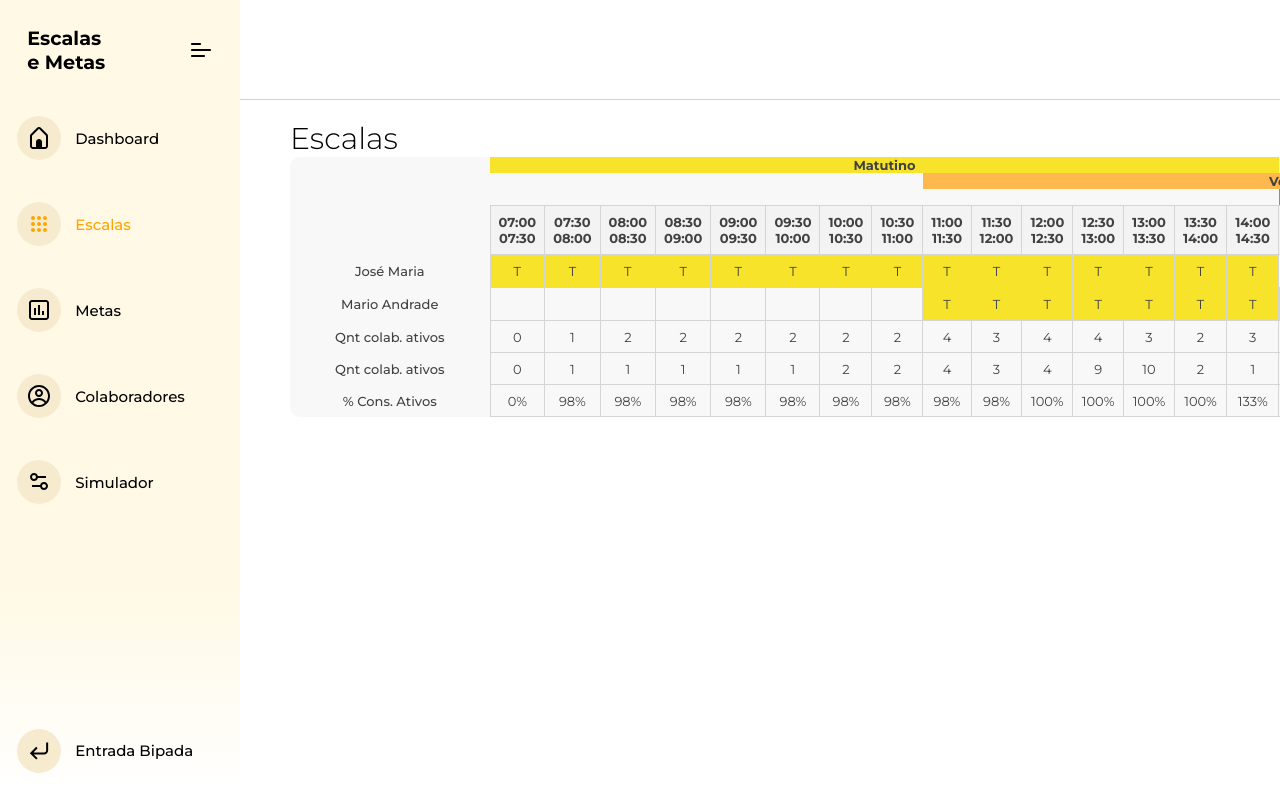
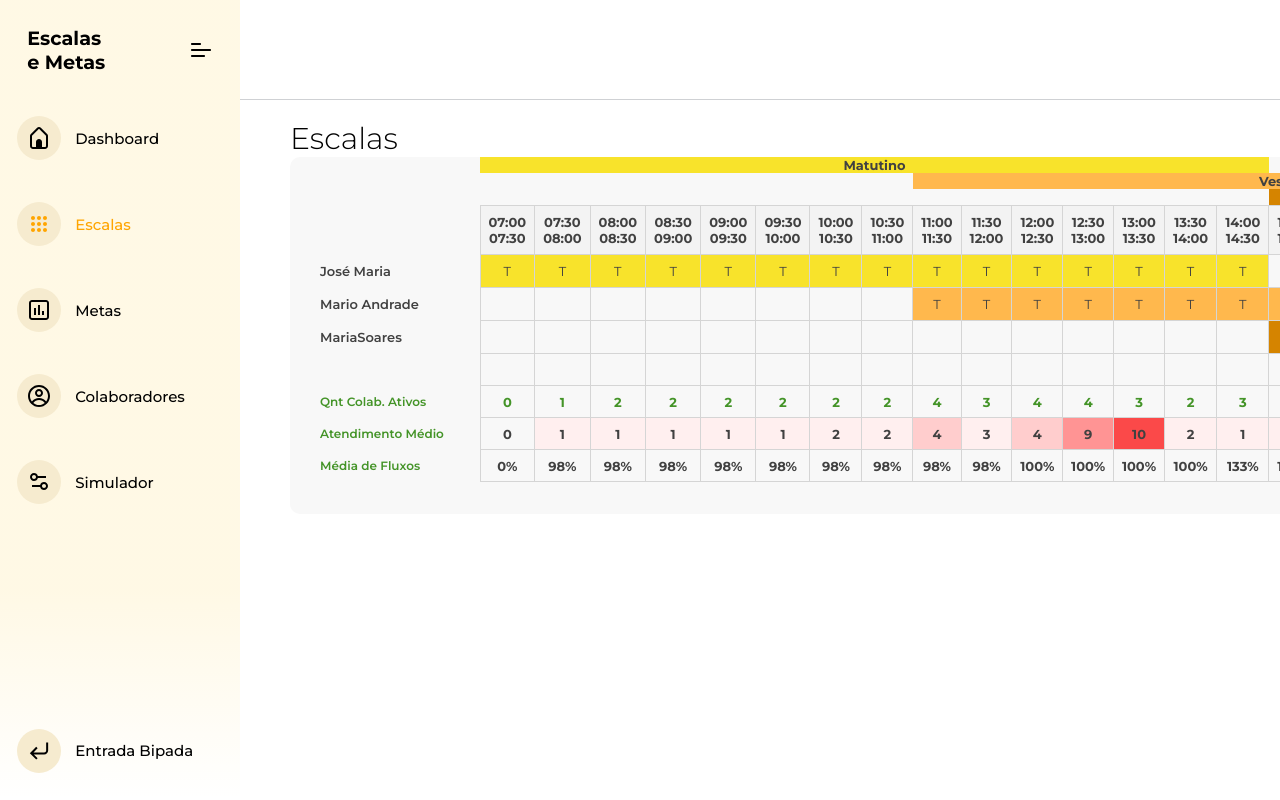
Before and after one commit to Wilianbps/App-Natura-Escalas-e-Metas-Frontend, a React (Vite) app: page /escalas in a window 1280 px wide. Shown: the top 800 px of the page. Built offline with nearby package versions, Linux system fonts and the light colour scheme.

Commit message:
feat: stylization in scale table

```diff
--- a/src/pages/Scales/index.tsx
+++ b/src/pages/Scales/index.tsx
@@ -2,11 +2,35 @@ import { useEffect, useState } from 'react'
 
 import { IScale } from './interfaces'
 import { dataScales } from './scales'
-import { Container, ContainerTable, SelectStyled } from './styles'
+import {
+  Container,
+  ContainerTable,
+  SelectStyled,
+  TableDataInfo,
+} from './styles'
 import { times } from './times'
 
 export function Scales() {
   const [scales, setScales] = useState({} as IScale)
+
+  async function updateTurn(updatedScales: IScale, rowIndex: number) {
+    const index = updatedScales.turns[rowIndex].options.findIndex(
+      (option) => option.type === 'T' || option.type === 'R',
+    )
+
+    if (index !== -1) {
+      if (index >= 0 && index <= 7) {
+        updatedScales.turns[rowIndex].turn = 'T1'
+        setScales(updatedScales)
+      } else if (index >= 8 && index <= 14) {
+        updatedScales.turns[rowIndex].turn = 'T2'
+        setScales(updatedScales)
+      } else if (index >= 15 && index <= 30) {
+        updatedScales.turns[rowIndex].turn = 'T3'
+        setScales(updatedScales)
+      }
+    }
+  }
 
   function handleChangeToDoTime(
     event: React.ChangeEvent<HTMLSelectElement>,
@@ -14,11 +38,6 @@ export function Scales() {
     optionId: number,
   ) {
     const { value } = event.target
-
-    console.log('event', value)
-    console.log('index', rowIndex)
-    console.log('id', optionId)
-
     // Copiar o estado atual das escalas
     const updatedScales = { ...scales }
 
@@ -32,11 +51,11 @@ export function Scales() {
       selectedOption.type = value
     }
 
+    updateTurn(updatedScales, rowIndex)
+
     // Atualizar o estado com as novas escalas
     setScales(updatedScales)
   }
-
-  console.log('scales', scales)
 
   useEffect(() => {
     setScales(dataScales)
@@ -83,12 +102,11 @@ export function Scales() {
           </thead>
           <tbody>
             {scales?.turns?.map((scale, index) => (
-              /*     <tr key={`${index}${scale.id}`}> */
               <tr key={index}>
                 <td>{scale.name}</td>
                 {scale.options.map((option) => (
                   <td key={option.id}>
-                    <SelectStyled variant={option.type}>
+                    <SelectStyled option={option.type} turn={scale.turn}>
                       <select
                         value={option.type}
                         onChange={(event) =>
@@ -108,17 +126,31 @@ export function Scales() {
                 ))}
               </tr>
             ))}
+            <tr>
+              {Array(31)
+                .fill(null)
+                .map((_item, index) => (
+                  <td key={index}></td>
+                ))}
+            </tr>
 
-            {scales?.values?.map((value, index) => (
-              <tr key={`scaleValue_${index}`}>
-                <td>{value.type}</td>
-                {value.value!.map((item, index) => (
-                  <td key={`value_${index}`}>
-                    <span>{item}</span>
-                  </td>
+            {scales?.infos?.map((info, indexTr) => (
+              <tr key={`scaleInfos_${indexTr}`}>
+                <td className="title-info-scale">{info.type}</td>
+                {info?.values?.map((value, indexTd) => (
+                  <TableDataInfo
+                    key={`value_${indexTd}`}
+                    type={info.type}
+                    value={value}
+                  >
+                    <span>{value}</span>
+                  </TableDataInfo>
                 ))}
               </tr>
             ))}
+            <tr>
+              <td></td>
+            </tr>
           </tbody>
         </table>
       </ContainerTable>
--- a/src/pages/Scales/interfaces/index.tsx
+++ b/src/pages/Scales/interfaces/index.tsx
@@ -5,9 +5,9 @@ export interface IScale {
     turn: string
     options: { id: number; type: string }[]
   }[]
-  values: {
+  infos: {
     type: string
-    value: number[] | string[]
+    values: number[] | string[]
   }[]
 }
 
--- a/src/pages/Scales/scales.tsx
+++ b/src/pages/Scales/scales.tsx
@@ -74,25 +74,62 @@ export const dataScales = {
         { id: 29, type: '' },
       ],
     },
+    {
+      id: 3,
+      name: 'MariaSoares',
+      turn: 'T3',
+      options: [
+        { id: 0, type: '' },
+        { id: 1, type: '' },
+        { id: 2, type: '' },
+        { id: 3, type: '' },
+        { id: 4, type: '' },
+        { id: 5, type: '' },
+        { id: 6, type: '' },
+        { id: 7, type: '' },
+        { id: 8, type: '' },
+        { id: 9, type: '' },
+        { id: 10, type: '' },
+        { id: 11, type: '' },
+        { id: 12, type: '' },
+        { id: 13, type: '' },
+        { id: 14, type: '' },
+        { id: 15, type: 'T' },
+        { id: 16, type: 'T' },
+        { id: 17, type: 'T' },
+        { id: 18, type: 'T' },
+        { id: 19, type: 'T' },
+        { id: 20, type: 'T' },
+        { id: 21, type: 'T' },
+        { id: 22, type: 'T' },
+        { id: 23, type: 'T' },
+        { id: 24, type: 'T' },
+        { id: 25, type: 'T' },
+        { id: 26, type: 'T' },
+        { id: 27, type: 'T' },
+        { id: 28, type: 'T' },
+        { id: 29, type: 'T' },
+      ],
+    },
   ],
-  values: [
+  infos: [
     {
-      type: 'Qnt colab. ativos',
-      value: [
+      type: 'Qnt Colab. Ativos',
+      values: [
         0, 1, 2, 2, 2, 2, 2, 2, 4, 3, 4, 4, 3, 2, 3, 3, 3, 3, 3, 2, 2, 2, 4, 3,
         3, 2, 2, 3, 4, 2,
       ],
     },
     {
-      type: 'Qnt colab. ativos',
-      value: [
-        0, 1, 1, 1, 1, 1, 2, 2, 4, 3, 4, 9, 10, 2, 1, 1, 1, 1, 1, 2, 2, 2, 2, 3,
-        3, 2, 2, 3, 1, 2,
+      type: 'Atendimento Médio',
+      values: [
+        0, 1, 1, 1, 1, 1, 2, 2, 4, 3, 4, 9, 10, 2, 1, 1, 1, 25, 1, 2, 2, 2, 2,
+        3, 3, 2, 2, 3, 1, 2,
       ],
     },
     {
-      type: '% Cons. Ativos',
-      value: [
+      type: 'Média de Fluxos',
+      values: [
         '0%',
         '98%',
         '98%',
--- a/src/pages/Scales/styles.ts
+++ b/src/pages/Scales/styles.ts
@@ -34,17 +34,33 @@ export const ContainerTable = styled.main`
 
     tbody {
       tr {
+        &:nth-last-of-type(2) {
+          font-weight: bold;
+        }
+        &:nth-last-of-type(3) {
+          font-weight: bold;
+        }
+        &:nth-last-of-type(4) {
+          color: ${(props) => props.theme.greenMedium};
+          font-weight: bold;
+        }
         td {
           border: 1px solid #d5d5d5;
           width: 100%;
           height: 32px;
           text-align: center;
 
-          :first-child {
+          &:first-of-type {
+            padding: 0 30px;
+            text-align: left;
             border: 0;
-            min-width: 200px;
-            text-align: center;
-            font-weight: 500;
+            min-width: 190px;
+            font-weight: 600;
+
+            &.title-info-scale {
+              font-size: 12px;
+              color: ${(props) => props.theme.greenMedium};
+            }
           }
         }
       }
@@ -53,7 +69,8 @@ export const ContainerTable = styled.main`
 `
 
 interface SelectStyledProps {
-  variant: string
+  option: string | null
+  turn: string
 }
 
 export const SelectStyled = styled.div<SelectStyledProps>`
@@ -80,30 +97,39 @@ export const SelectStyled = styled.div<SelectStyledProps>`
     display: inline-flex;
     justify-content: center;
     align-items: center;
+
     background-color: ${(props) =>
-      props.variant === 'T'
+      props.option === 'T' && props.turn === 'T1'
         ? props.theme.yellow
-        : props.variant === 'R'
-          ? props.theme.blueLight
-          : props.variant === 'F'
-            ? props.theme.gray
-            : props.variant === '' && 'transparent'};
+        : props.option === 'T' && props.turn === 'T2'
+          ? props.theme.orangeMedium
+          : props.option === 'T' && props.turn === 'T3'
+            ? props.theme.beigeDark
+            : props.option === 'R'
+              ? props.theme.blueLight
+              : 'transparent'};
   }
+`
 
-  /* width: 100%;
-  height: 32px;
-  border: none;
-  appearance: none;
-  text-align: center;
-  cursor: pointer;
-  :focus {
-    border: 1px solid ${(props) => props.theme.orangeDark};
-  }
+interface TableDataInfo {
+  type: string
+  value: number | string
+}
 
+export const TableDataInfo = styled.td<TableDataInfo>`
   background-color: ${(props) =>
-    props.variant === 'T'
-      ? props.theme.yellow
-      : props.variant === 'R'
-        ? props.theme.blueLight
-        : props.variant === 'F' && props.theme.gray}; */
+    props.type === 'Atendimento Médio' &&
+    (Number(props.value) > 0 && Number(props.value) <= 3
+      ? '#FFEFEF'
+      : Number(props.value) > 3 && Number(props.value) <= 6
+        ? '#FFCDCD'
+        : Number(props.value) > 6 && Number(props.value) <= 9
+          ? '#FF9494'
+          : Number(props.value) > 9 && Number(props.value) <= 15
+            ? '#FB4949'
+            : Number(props.value) > 15 && Number(props.value) <= 20
+              ? '#FF1A1A'
+              : Number(props.value) > 20 && Number(props.value) <= 25
+                ? '#C60000'
+                : 'transparent')};
 `
--- a/src/styles/themes/default.ts
+++ b/src/styles/themes/default.ts
@@ -12,9 +12,11 @@ declare module '@mui/material/styles' {
     yellowMedium: React.CSSProperties['color']
     orangeMedium: React.CSSProperties['color']
     orangeDark: React.CSSProperties['color']
+    beigeDark: React.CSSProperties['color']
     grayLight: React.CSSProperties['color']
     gray: React.CSSProperties['color']
     blueLight: React.CSSProperties['color']
+    greenMedium: React.CSSProperties['color']
   }
   interface ThemeOptions {
     white: React.CSSProperties['color']
@@ -25,9 +27,11 @@ declare module '@mui/material/styles' {
     yellowMedium: React.CSSProperties['color']
     orangeMedium: React.CSSProperties['color']
     orangeDark: React.CSSProperties['color']
+    beigeDark: React.CSSProperties['color']
     grayLight: React.CSSProperties['color']
     gray: React.CSSProperties['color']
     blueLight: React.CSSProperties['color']
+    greenMedium: React.CSSProperties['color']
   }
 }
 
@@ -43,10 +47,14 @@ export const defaultTheme = createTheme({
   orangeMedium: '#FFB84D',
   orangeDark: '#FF9E00',
 
+  beigeDark: '#D58400',
+
   blueLight: '#B0D3F3',
 
   gray: '#C8C8C8',
   grayLight: '#F4F4F4',
+
+  greenMedium: '#449428',
 
   typography: {
     fontFamily: 'Montserrat',
```
